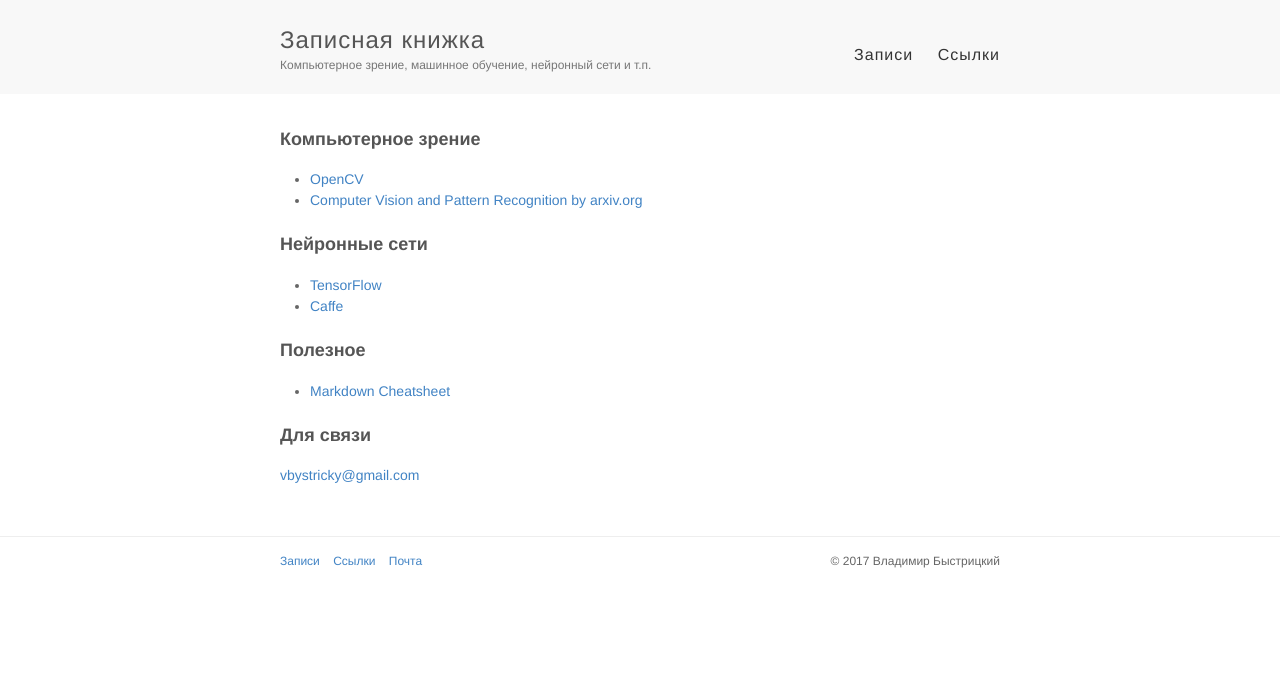
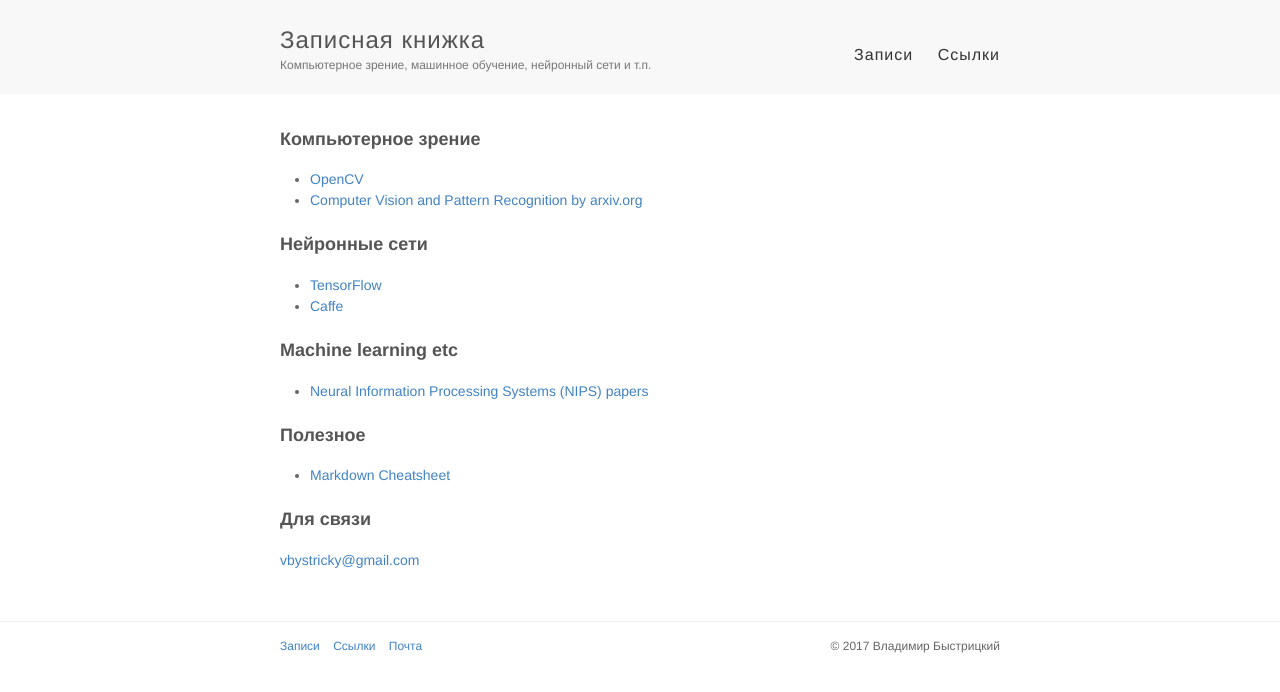
Before and after one commit to vbystricky/vbystricky.github.io, a Jekyll site: the page built from links.md, in a window 1280 px wide. Shown: the top 692 px of the page. Built offline with Jekyll 4.4.1, drawn with Linux system fonts in a browser that asks for light colours.

Commit message:
Add link to nips

```diff
--- a/links.md
+++ b/links.md
@@ -9,10 +9,14 @@ permalink: /links/
 + [OpenCV](http://opencv.org)
 + [Computer Vision and Pattern Recognition by arxiv.org](https://arxiv.org/list/cs.CV/recent)
 
+### Нейронные сети
 
-### Нейронные сети
 + [TensorFlow](https://www.tensorflow.org)
 + [Caffe](http://caffe.berkeleyvision.org)
+
+### Machine learning etc
+
++ [Neural Information Processing Systems (NIPS) papers](https://papers.nips.cc/)
 
 ### Полезное
 
```
